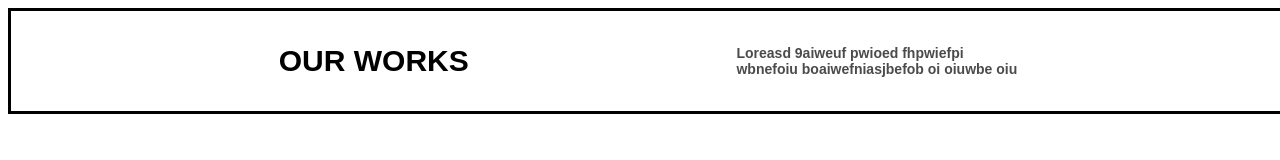
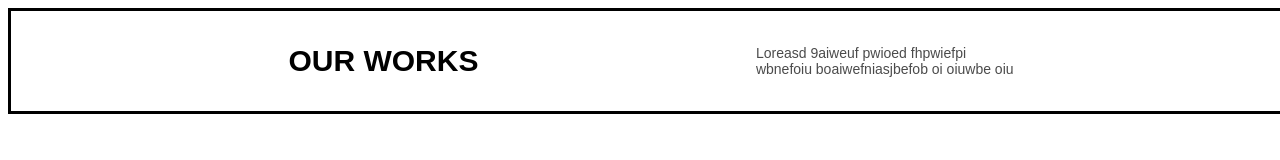
Before and after one commit to matpich/project_page_ccamp, a plain HTML site: page index.html in a window 1280 px wide. Drawn offline with Linux system fonts and the light colour scheme.

Commit message:
Edit
poprawka html.

```diff
--- a/css/styles.css
+++ b/css/styles.css
@@ -1,12 +1,10 @@
-body{
-    width: 100vw;;
-    height:100vh;
+
+.our-works {
     display: flex;
-}
-
-.ourworks{
-    display: flex;
-    font-family: Arial, Helvetica, sans-serif;
+    width:100vw;
+    height:20vh;
+    flex-wrap: wrap;
+    font-family: Arial, Helvetica, serif;
     font-weight: bold;
     font-size: 30px;
     justify-content: space-evenly;
@@ -21,5 +19,6 @@ body{
 .text{
     color: rgba(15, 15, 15, 0.75);
     font-size: 14px;
+    font-weight: normal;
 
 }
--- a/index.html
+++ b/index.html
@@ -1,25 +1,45 @@
 <!DOCTYPE html>
-<html lang="en">
+<html>
+
 <head>
-    <meta charset="UTF-8">
-    <meta name="viewport" content="width=device-width, initial-scale=1.0">
-    <meta http-equiv="X-UA-Compatible" content="ie=edge">
-    <link type="text/css" rel="stylesheet" href="css/styles.css"/>
-    <title>Document</title>
+    <meta charset="utf-8">
+    <title>Project_page_ccamp</title>
+    <meta name="viewport" content="width=device-width, initial-scale=1">
+    <link rel="stylesheet" type="text/css" href="css/styles.css">
 </head>
+
 <body>
-
-    <div class="ourworks">
+    <div class='page'>
+        <section class="new-age-knowledge">
+            <!-- Michał Wiczk -->
+        </section>
+        <section class="our-services">
+            <!-- Ewa Korościk -->
+        </section>
+        <section class="our-works">
             <p>
                 OUR WORKS
             </p>
             <p class="text">
-            Loreasd 9aiweuf pwioed fhpwiefpi <br/>wbnefoiu boaiwefniasjbefob oi oiuwbe oiu
+                Loreasd 9aiweuf pwioed fhpwiefpi <br />wbnefoiu boaiwefniasjbefob oi oiuwbe oiu
             </p>
+        </section>
+        <section class="project-title-here">
+            <!-- Damian Wojewoda -->
+        </section>
+        <section class="read-our-minds">
+            <!-- Rafał Klimczak -->
+        </section>
+        <section class="who-are-we">
+            <!-- Mateusz Pichniarczyk -->
+        </section>
+        <section class="slow-life">
+            <!-- Mateusz Pasierbek & Dominik Maroszczy -->
+        </section>
+        <section class="footer">
+            <!-- Wojciech Mazur -->
+        </section>
     </div>
-    <div class="slowlife">
+</body>
 
-    </div>
-
-</body>
 </html>
```
Lines whose indentation alone changed are shown as unchanged.
